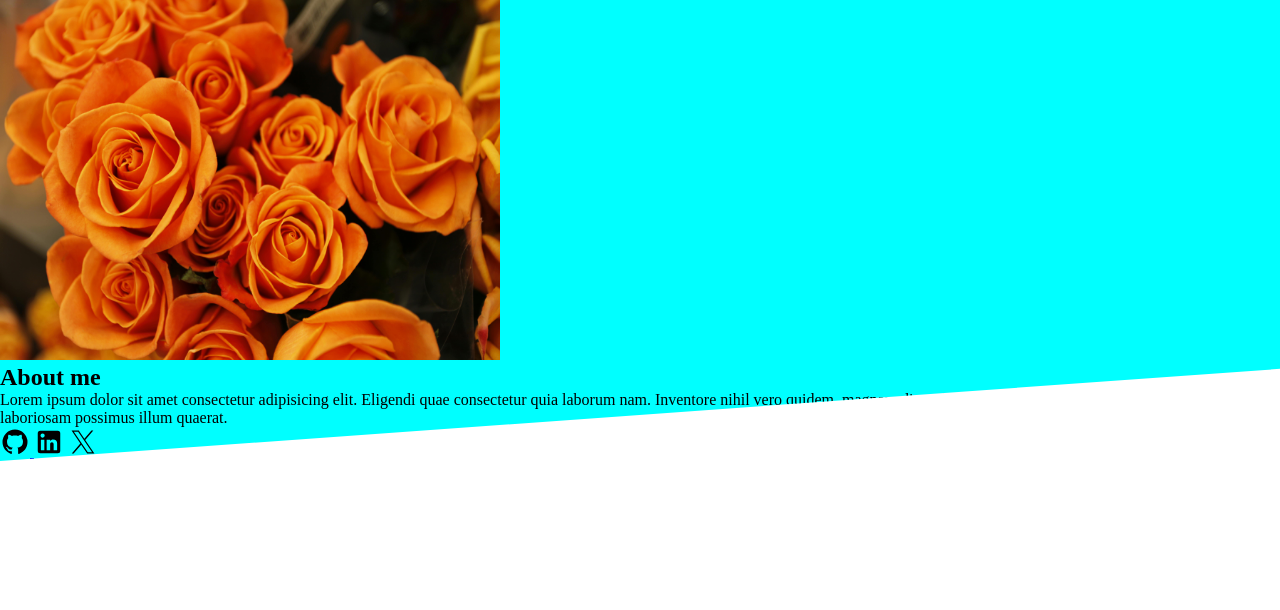
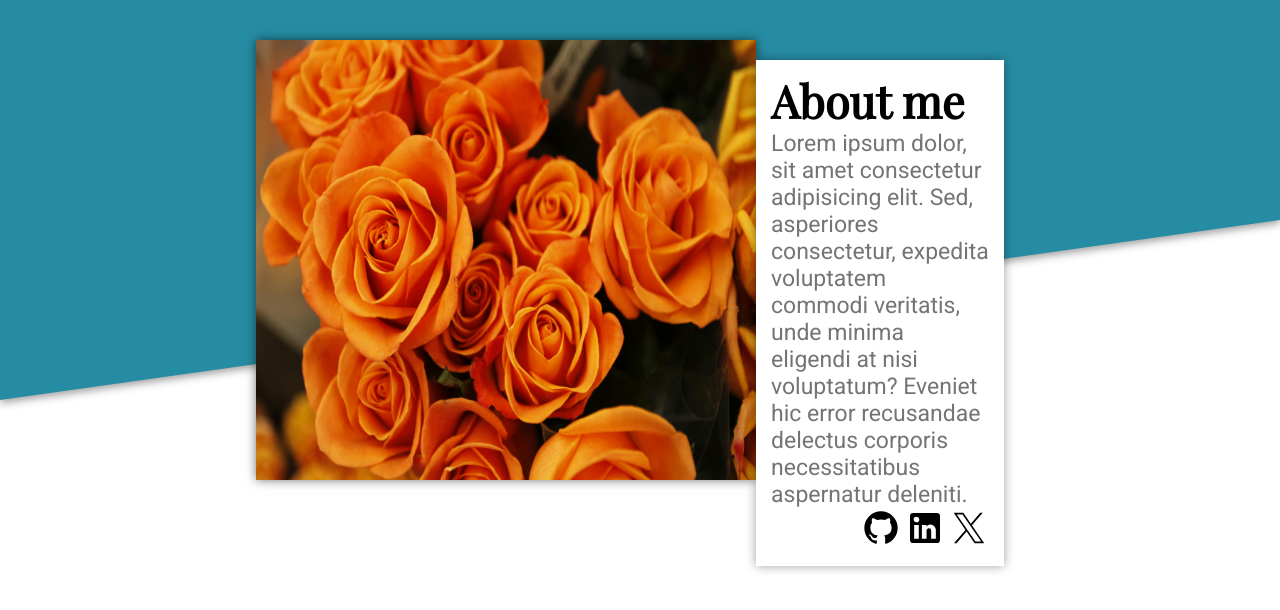
Before and after one commit to Vardhanb07/homepage, a plain HTML site: page index.html in a window 1280 px wide. Drawn offline with Linux system fonts and the light colour scheme.

Commit message:
Style nav

```diff
--- /dev/null
+++ b/assets/fonts/playfair-display/stylesheet.css
@@ -0,0 +1,8 @@
+@font-face {
+    font-family: 'Playfair Display';
+    src: url('PlayfairDisplay-Regular.woff2') format('woff2'),
+        url('PlayfairDisplay-Regular.woff') format('woff');
+    font-weight: normal;
+    font-style: normal;
+    font-display: swap;
+}
--- /dev/null
+++ b/assets/fonts/roboto/stylesheet.css
@@ -0,0 +1,8 @@
+@font-face {
+    font-family: 'Roboto';
+    src: url('Roboto-Regular.woff2') format('woff2'),
+        url('Roboto-Regular.woff') format('woff');
+    font-weight: normal;
+    font-style: normal;
+    font-display: swap;
+}
--- a/index.html
+++ b/index.html
@@ -5,44 +5,55 @@
     <meta name="viewport" content="width=device-width, initial-scale=1.0" />
     <title>Homepage</title>
     <link rel="stylesheet" href="./styles.css" />
+    <link
+      rel="stylesheet"
+      href="./assets/fonts/playfair-display/stylesheet.css"
+    />
+    <link rel="stylesheet" href="./assets/fonts/roboto/stylesheet.css" />
   </head>
   <body>
+    <div class="polygon-wrapper" aria-hidden="true">
+      <div class="polygon"></div>
+    </div>
     <nav>
+      <div class="orange-flowers">
         <img
           src="./assets/images/orange-flowers.jpg"
-        alt="#"
-        height="360"
+          alt="orange-flowers"
+          height="440"
           width="500"
-        alt="red-flowers"
         />
+      </div>
+      <div class="introduction">
+        <div class="about-me">
+          <h1 class="about-me-header">About me</h1>
+          <p class="about-me-content">
+            Lorem ipsum dolor, sit amet consectetur adipisicing elit. Sed,
+            asperiores consectetur, expedita voluptatem commodi veritatis, unde
+            minima eligendi at nisi voluptatum? Eveniet hic error recusandae
+            delectus corporis necessitatibus aspernatur deleniti.
+          </p>
+          <div class="about-me-links">
             <div>
-        <h1>About me</h1>
-        <p>
-          Lorem ipsum dolor sit amet consectetur adipisicing elit. Eligendi quae
-          consectetur quia laborum nam. Inventore nihil vero quidem, magnam
-          dicta ab, praesentium, beatae aut commodi neque laboriosam possimus
-          illum quaerat.
-        </p>
-        <div>
-          <a href="https://github.com/Vardhanb07" target="_blank">
-            <img
+              <a href="https://github.com/vardhanb07" target="_blank"
+                ><img
                   src="./assets/svgs/github.svg"
                   alt="github"
-              height="30"
-              width="30"
-            />
-          </a>
-          <a href="#">
-            <img
+                  width="40"
+                  height="40"
+              /></a>
+              <a href="#"
+                ><img
                   src="./assets/svgs/linkedin.svg"
                   alt="linkedin"
-              height="30"
-              width="30"
-            />
-          </a>
-          <a href="#">
-            <img src="./assets/svgs/x.svg" alt="x" height="30" width="30" />
-          </a>
+                  height="40"
+                  width="40"
+              /></a>
+              <a href="#"
+                ><img src="./assets/svgs/x.svg" alt="x" height="40" width="40"
+              /></a>
+            </div>
+          </div>
         </div>
       </div>
     </nav>
--- a/styles.css
+++ b/styles.css
@@ -2,10 +2,62 @@
   margin: 0;
   padding: 0;
 }
-body {
-  background-color: white;
+a {
+  text-decoration: none;
+}
+.polygon {
+  clip-path: polygon(0 0, 100% 0, 100% 55%, 0 100%);
+  background-color: rgb(38, 140, 163);
+  width: 100%;
+  height: 50vh;
+}
+.polygon-wrapper {
+  filter: drop-shadow(0px 3px 4px rgba(0, 0, 0, 0.393));
 }
 nav {
-  background-color: aqua;
-  clip-path: polygon(0 0, 100% 0, 100% 80%, 0 100%);
+  position: absolute;
+  top: 5%;
+  display: flex;
+  flex-direction: row;
+  left: 20%;
+  right: 20%;
 }
+.introduction {
+  display: flex;
+  padding: 20px 20px 20px 0px;
+}
+.about-me {
+  padding-left: 15px;
+  padding-bottom: 14px;
+  padding-right: 15px;
+  background-color: white;
+  display: flex;
+  flex-direction: column;
+  box-shadow: 0 0 10px rgba(0, 0, 0, 0.375);
+}
+.about-me-header,
+.about-me-content,
+.about-me-links {
+  flex: 1;
+}
+.about-me-header {
+  display: flex;
+  font-family: "Playfair Display";
+  font-size: 45px;
+  padding-top: 10px;
+  justify-content: flex-start;
+  align-items: center;
+}
+.about-me-content {
+  font-family: "Roboto";
+  font-size: 23px;
+  color: rgba(0, 0, 0, 0.546);
+}
+.about-me-links {
+  display: flex;
+  justify-content: flex-end;
+  align-items: flex-end;
+}
+img[alt="orange-flowers"] {
+  box-shadow: 0 0 10px rgba(0, 0, 0, 0.543);
+}
```
Also changed, not shown: assets/fonts/playfair-display/PlayfairDisplay-Regular.woff (added), assets/fonts/playfair-display/PlayfairDisplay-Regular.woff2 (added), assets/fonts/roboto/Roboto-Regular.woff (added), assets/fonts/roboto/Roboto-Regular.woff2 (added). Lines whose indentation alone changed are shown as unchanged.
